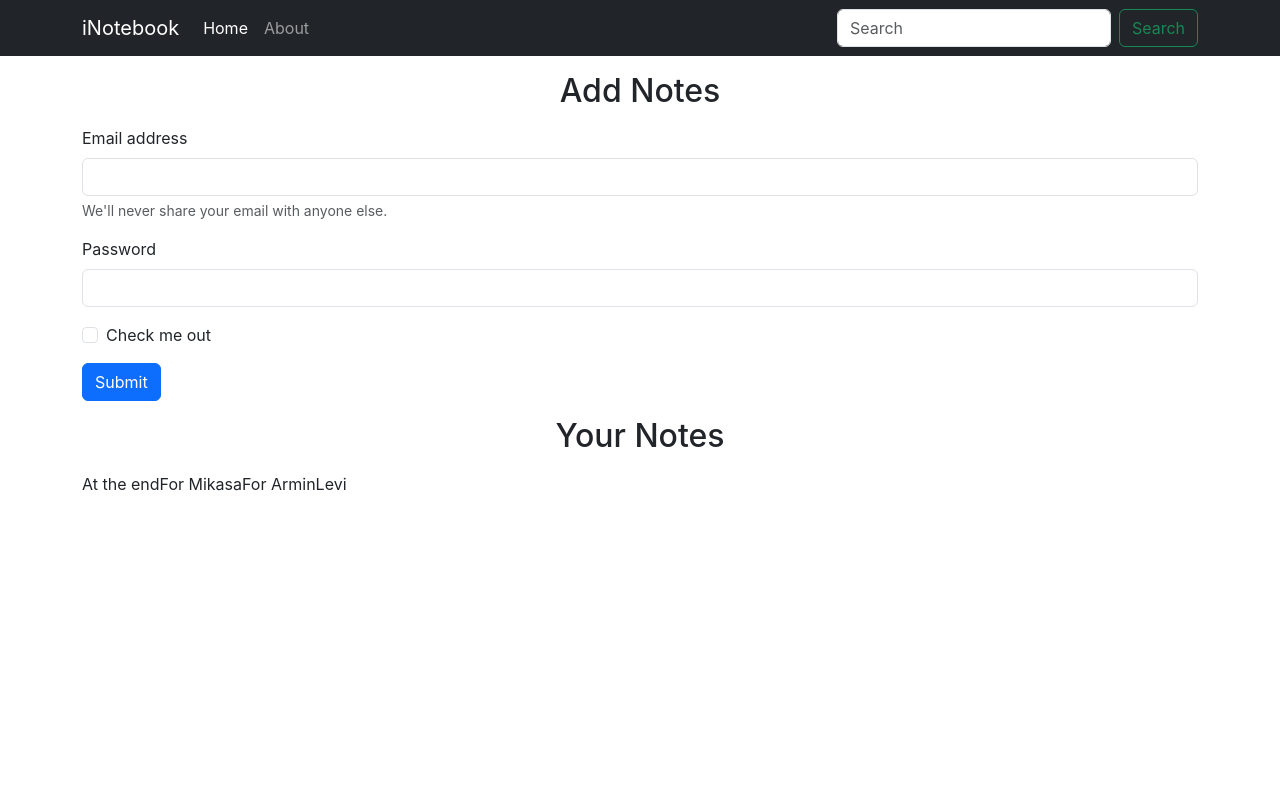
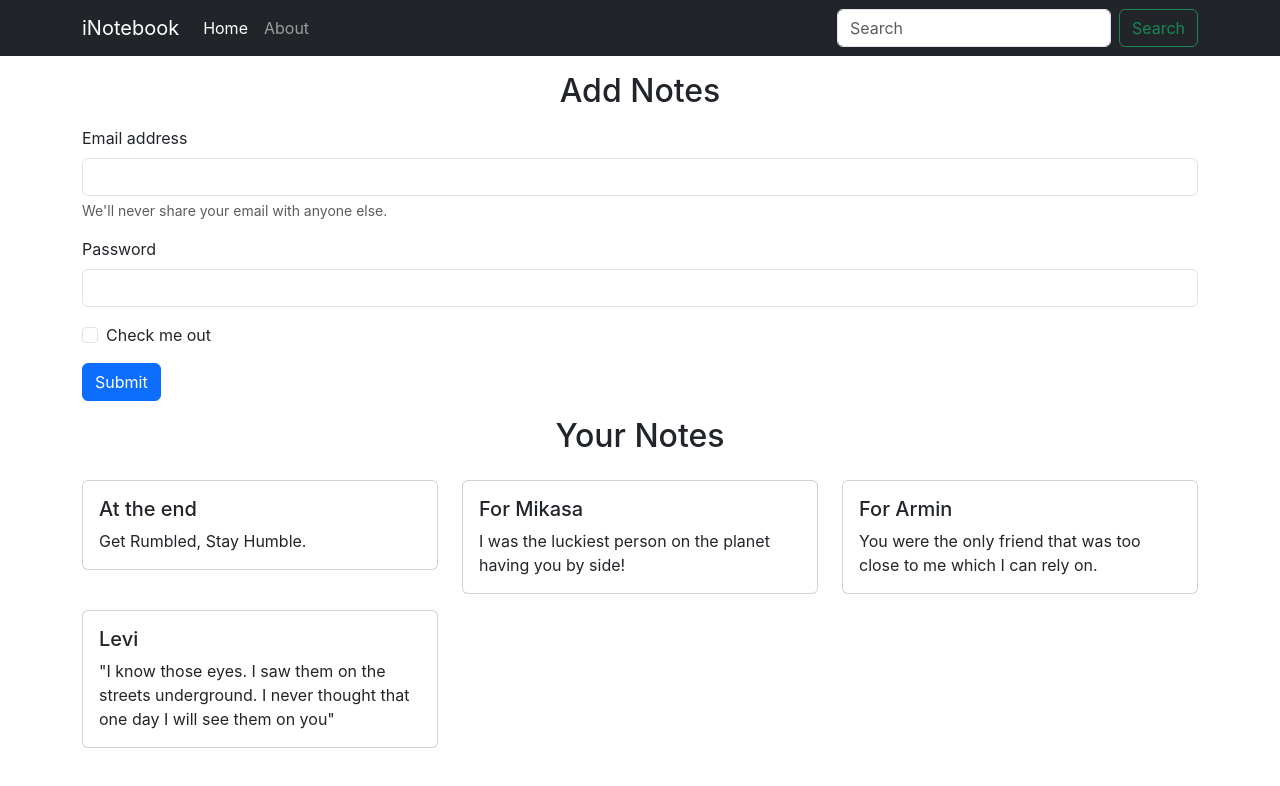
Before and after one commit to anshit2526/iNotebook, a React (Create React App) app: page / in a window 1280 px wide. Shown: the top 786 px of the page. Built offline with nearby package versions, Linux system fonts and the light colour scheme; the HTML template or start-up script is replaced by a standard one.

Commit message:
Added NoteItem Component to display each note separately in the app

```diff
--- a/src/components/Home.jsx
+++ b/src/components/Home.jsx
@@ -1,9 +1,8 @@
 import React, { useContext } from 'react'
-import noteContext from '../context/notes/noteContext';
+import Notes from './Notes'
 
 export const Home = () => {
-  const context = useContext(noteContext);
-  const { notes, setNotes } = context;
+
   return (
     <div>
       <h2 className='text-center my-3'>Add Notes</h2>
@@ -24,10 +23,7 @@
         <button type="submit" className="btn btn-primary">Submit</button>
       </form>
 
-      <h2 className='text-center my-3'>Your Notes</h2>
-      {notes.map((note) => {
-        return note.title;
-      })}
+      <Notes />
     </div>
   )
 }
--- /dev/null
+++ b/src/components/NoteItem.jsx
@@ -0,0 +1,17 @@
+import React from 'react'
+
+const NoteItem = (props) => {
+    const { note } = props;
+    return (
+        <div className='col-md-4'>
+            <div className="card my-2">
+                <div className="card-body">
+                    <h5 className="card-title">{note.title}</h5>
+                    <p className="card-text">{note.description}</p>
+                </div>
+            </div>
+        </div>
+    )
+}
+
+export default NoteItem;
--- /dev/null
+++ b/src/components/Notes.jsx
@@ -0,0 +1,20 @@
+import React, { useContext } from 'react'
+import noteContext from '../context/notes/noteContext';
+import NoteItem from './NoteItem'
+
+export const Notes = () => {
+
+    const context = useContext(noteContext);
+    const { notes, setNotes } = context;
+
+    return (
+        <div className='row'>
+            <h2 className='text-center my-3'>Your Notes</h2>
+            {notes.map((note) => {
+                return <NoteItem note={note} />
+            })}
+        </div>
+    )
+}
+
+export default Notes;
```
